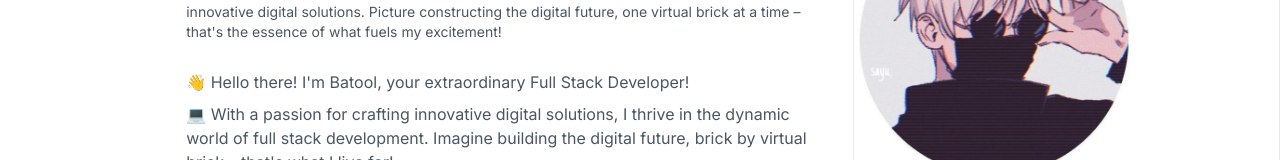
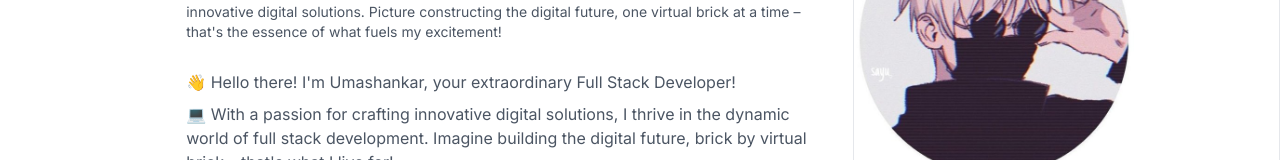
Before and after one commit to error0x0000001/portfolio, a Next.js app: page /about in a window 1280 px wide. Shown: the part 506-666 px from the top of the page. Built offline with nearby package versions, Linux system fonts and the light colour scheme.

Commit message:
Update Intro.jsx

```diff
--- a/src/Components/Links/Intro.jsx
+++ b/src/Components/Links/Intro.jsx
@@ -18,7 +18,7 @@ export default function Intro() {
         My brief introducion
       </button>
       <p className="text-sm  text-gray-600">
-      In the ever-evolving realm of full stack development, I thrive with a passion for crafting innovative digital solutions. Picture constructing the digital future, one virtual brick at a time – that's the essence of what fuels my excitement!
+      In the ever-evolving realm of full stack development, I thrive with a passion for crafting innovative digital solutions. Picture constructing the digital future, one virtual brick at a time – that&#39;s the essence of what fuels my excitement!
       </p>
       <div
         className={`transition-all duration-300 my-5  ${
@@ -26,7 +26,7 @@ export default function Intro() {
         } text-gray-600 rounded-md `}
       >
         <p className="my-2">
-        👋 Hello there! I'm Batool, your extraordinary Full Stack Developer!
+        👋 Hello there! I&#39;m Umashankar, your extraordinary Full Stack Developer!
         </p>
         <p className="my-2">
           💻 With a passion for crafting innovative digital solutions, I thrive in the dynamic
```
